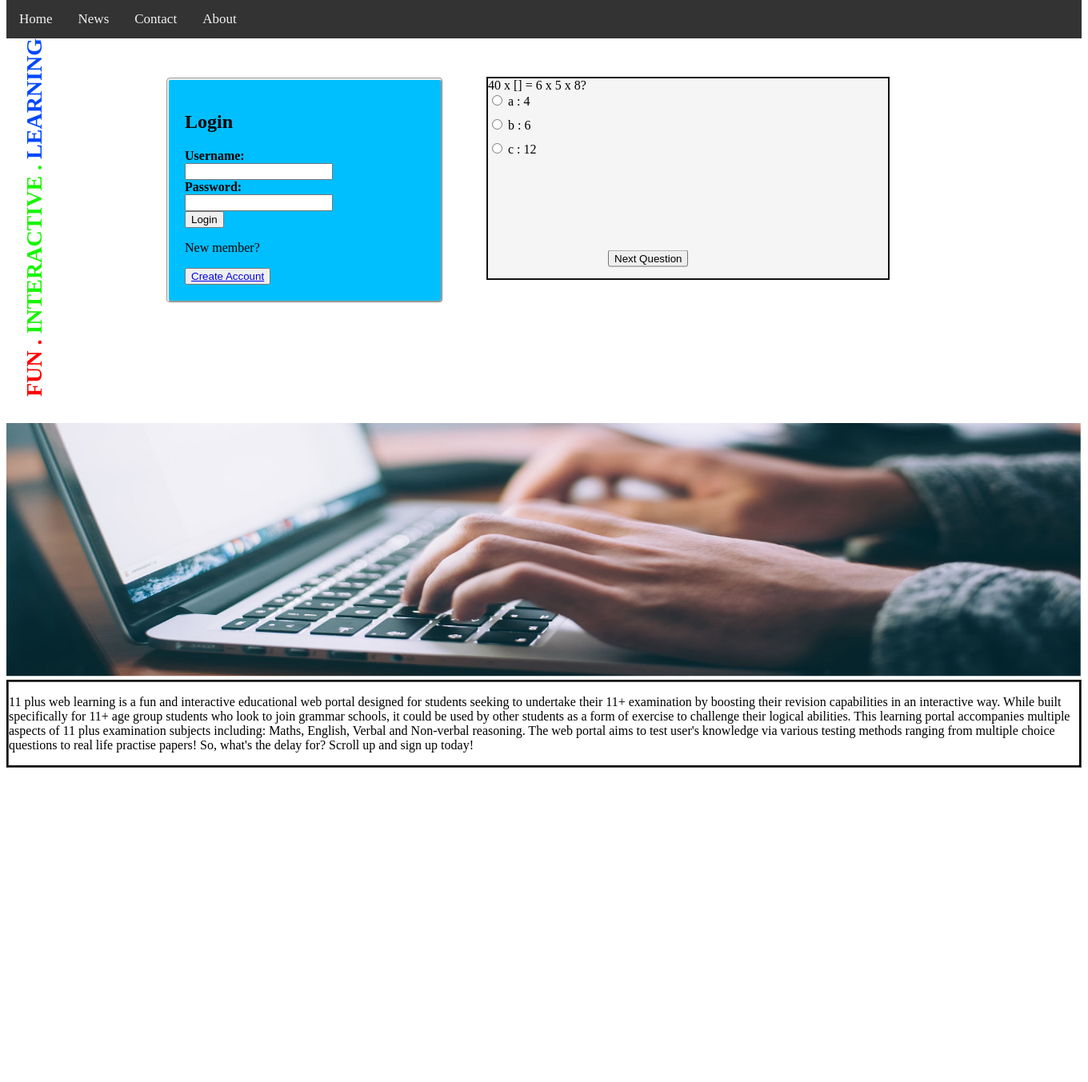
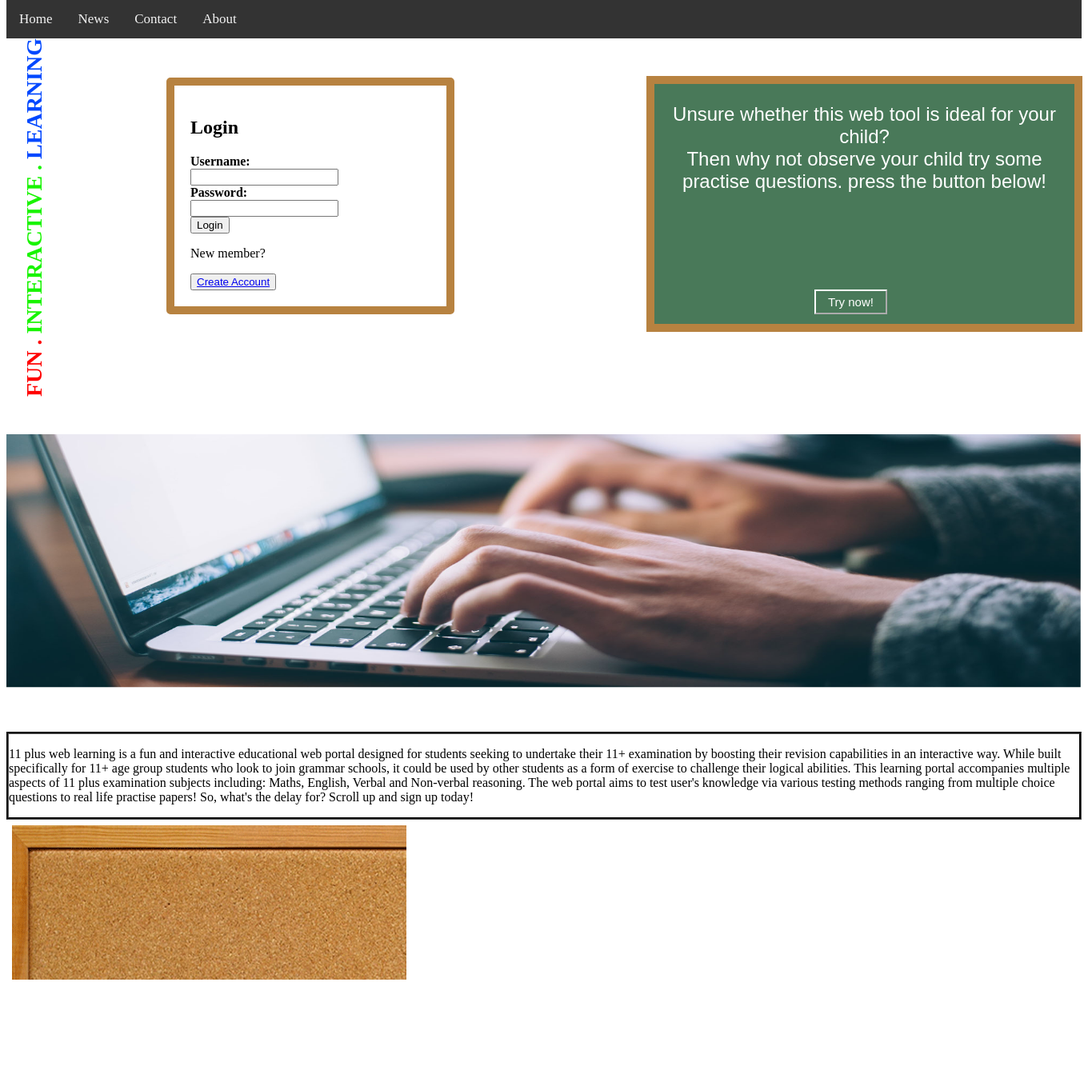
Before and after one commit to Kartik86/Website, a PHP site: page / in a window 1360 px wide. Shown: the part 99-1452 px from the top of the page at 80% size. Before the commit the page ends 1059 px from the top, so only its background shows below. Run offline with PHP 8.4, Linux system fonts and the light colour scheme.

Commit message:
Cork board design structure and completed trial q container

```diff
--- a/FYP-CSS.css
+++ b/FYP-CSS.css
@@ -11,8 +11,6 @@ body{
   margin: 0%;
   margin-top: 0%;
 }
-
-
 .topnav {
  overflow: hidden;
  background-color: #333;
@@ -75,14 +73,68 @@ h1.creative-text{
 /* border around login-form */
 .login-container {
  margin: auto;
-  margin-top: -400px;
-  margin-left: 200px;
+ margin-top: -400px;
+ margin-left: 200px;
  width: 300px;
  padding: 20px;
- background-color: #00BFFF;
  border-style: groove;
  border-radius: 5px;
+ border: #B78240 solid 10px;
 }
+
+.cork-board {
+    background: url(cork-board.gif) no-repeat;
+    width: 500px;
+    height: 200px;
+
+}
+
+
+/*
+.note {
+    width: 160px;
+    height: 160px;
+    box-shadow: 0 3px 6px rgba(0,0,0,.25);
+    -webkit-box-shadow: 0 3px 6px rgba(0,0,0,.25);
+    -moz-box-shadow: 0 3px 6px rgba(0,0,0,.25);
+    float: left;
+    margin: 8px;
+    border: 1px solid rgba(0,0,0,.25);
+}
+
+.sticky1 {
+    transform: rotate(-3.5deg);
+    -webkit-transform: rotate(-3.5deg);
+    -moz-transform: rotate(-3.5deg);
+    background-color: #CBFAFA;
+}
+
+div#frame a:nth-child(3n) .pin {
+    background-image: -moz-radial-gradient(45px 45px 45deg, circle cover, yellow 50%, black 100%);
+    background-image: -webkit-radial-gradient(45px 45px, circle cover, yellow, black);
+    background-image: radial-gradient(yellow 50%, black 100%);
+}
+*/
+
+/*Container storing the trial questions*/
+.quiz-box{
+  position: relative;
+  height: 300px;
+  background-color: #497959;
+  margin-top: -765px;
+  margin-left: 800px;
+  width: 525px;
+  border: #B78240 solid 10px;
+}
+
+/*Initial quiz container with text to whether try questions before signing up*/
+.slide{
+  text-align: center;
+  font-size: 24px;
+  font-family: chalkduster, fantasy;
+  color: #ffffff;
+}
+
 
 /*Homepage image banner sized image*/
 .home-image{
@@ -165,27 +217,46 @@ h1.creative-text{
   margin-bottom: 10px;
 }
 
-/* buttons for the trial questions*/
+
+/*Starting the quiz button*/
+.quiz_btn{
+  position: absolute;
+  top: 85%;
+  background-color: #497959;
+  border-color: #ffffff;
+  color: white;
+  padding: 5px 15px;
+  text-align: center;
+  text-decoration: none;
+  display: inline-block;
+  margin: 2px 1px;
+  cursor: pointer;
+  font-size: 15px;
+  font-family: chalkduster, fantasy;
+  color: #ffffff;
+}
+
+/*individual button properties on trial question*/
+#start{
+  margin-left:200px;
+}
+
+#previous{
+  margin-left:10px;
+}
+
 #next{
-  margin-left: 150px;
+  margin-left:220px;
+}
+
+#results{
+  margin-left:400px;
 }
 
 #submit{
-  margin-left: 150px;
+  margin-left: 220px;
 }
 
-#results{
-  margin-left: 350px;
-}
-
-/*Starting the quiz button*/
-.quiz_btn{
-  margin: 0;
-   position: absolute;
-   top: 90%;
-   -ms-transform: translateY(-50%);
-   transform: translateY(-50%);
-}
 
 .slide{
   position: absolute;
@@ -209,18 +280,7 @@ h1.creative-text{
   margin-top: -750px;
   margin-left: 600px;
   width: 500px;
-  border: 2px solid #111 ;
-}
-
-/*Initial quiz container with text to whether try questions before signing up*/
-.outer-container{
-  position: relative;
-  height: 250px;
-  margin-top: -750px;
-  margin-left: 600px;
-  width: 500px;
-  border: 2px solid #000 ;
-  border-color: #000000;
+  border: 2px solid #111;
 }
 
 /*Buttons for respective chapter topics when user is signed in*/
--- a/index.php
+++ b/index.php
@@ -7,7 +7,6 @@ session_start();
 <head><link rel="stylesheet" href="FYP-CSS.css"></head> <!--access to CSS style sheet-->
 <title>Home page</title>
 <body>
-
   <!--Header for the webisites landing page with title inside it-->
   <div class="header">
   <img src="logo.png" alt="11+logo" class="center">
@@ -19,7 +18,6 @@ session_start();
   <a href="#contact">Contact</a>
   <a href="#about">About</a>
 </div>
-
    <h1 class="creative-text"><span id="wrd-fun">FUN .</span>
      <span  id="wrd-interactive">INTERACTIVE .</span>
       <span id="wrd-learning">LEARNING </span>
@@ -114,68 +112,30 @@ if(isset($_POST['loginbtn']))
   <div class="home-image">
   <img src="home-image.png" alt="11+logo" class="home-image" width="1000" height="500">
 </div>
+<!-- Container for trial quiz before users sign in-->
+<div class="quiz-box">
+  <div id="quiz"></div>
+  <button class="quiz_btn" id="previous">Previous Question</button>
+  <button class="quiz_btn" id="next">Next Question</button>
+  <button class="quiz_btn" id="submit">Submit Quiz</button>
+  <input  type="button" class="quiz_btn" id="start" value="Try now!">
+  <div class="quiz_btn" id="results"></div>
+</div>
 
-
-<!-- overlay container text and button to
-<div class="outer-container">
-<button id="quiz_btn">Start</button>
-</div>
-<script type="text/javascript">
-    var button = document.getElementById('quiz_btn')
-    button.addEventListener('click',hideshow,false);
-
-    function hideshow() {
-        document.getElementById('hidden-div').style.display = 'block';
-        this.style.display = 'none'
-    }
-</script>
--->
-<!--
-<script type="text/javascript">
-    var button = document.getElementById('quiz_btn')
-    button.addEventListener('click',hideshow,false);
-
-    function hideshow() {
-        document.getElementById('hidden-div').style.display = 'block';
-        this.style.display = 'none'
-    }
-</script>
-
-<script type="text/javascript">
-  const startButton = document.getElementById('start-btn')
-  const container = document.getElementById('outer-container')
-  startButton.addEventListener('click', hide)
-  container.addEventListener('click', hide)
-
-  function hide() {
-    startButton.classList.add('hide')
-    container.classList.add('hide')
-  }
-</script>
--->
-
-<div class="quiz-container">
-  <div id="quiz"></div>
-<button class="quiz_btn" id="previous">Previous Question</button>
-<button class="quiz_btn" id="next">Next Question</button>
-<button class="quiz_btn" id="submit">Submit Quiz</button>
-<div class="quiz_btn" id="results"></div>
-</div>
+<!-- JS function to process the test, display test, process results-->
 <script>
-
 (function(){
   // Functions
   function buildQuiz(){
     // variable to store the HTML output
     const output = [];
-
+      output.push('<p class="slide">Unsure whether this web tool is ideal for your child?<br> Then why not observe your child try some practise questions. press the button below!</p>')
     // for each question...
     myQuestions.forEach(
       (currentQuestion, questionNumber) => {
 
         // variable to store the list of possible answers
         const answers = [];
-
         // and for each available answer...
         for(letter in currentQuestion.answers){
 
@@ -243,18 +203,27 @@ if(isset($_POST['loginbtn']))
     slides[n].classList.add('active-slide');
     currentSlide = n;
     if(currentSlide === 0){
+      nextButton.style.display = 'none';
       previousButton.style.display = 'none';
+      submitButton.style.display = 'none';
     }
-    else{
+
+    else if (currentSlide === 1) {
+      nextButton.style.display = 'inline-block';
+      startbtn.style.display = 'none';
+      previousButton.style.display = 'none';
+      submitButton.style.display = 'none';
+    }
+    else if (currentSlide === 2) {
       previousButton.style.display = 'inline-block';
-    }
-    if(currentSlide === slides.length-1){
-      nextButton.style.display = 'none';
-      submitButton.style.display = 'inline-block';
-    }
-    else{
       nextButton.style.display = 'inline-block';
       submitButton.style.display = 'none';
+    }
+
+    else {
+      previousButton.style.display = 'inline-block';
+      submitButton.style.display = 'inline-block';
+      nextButton.style.display = 'none';
     }
   }
 
@@ -262,17 +231,21 @@ if(isset($_POST['loginbtn']))
     showSlide(currentSlide + 1);
   }
 
+  function startQuiz() {
+    showSlide(currentSlide + 1);
+  }
   function showPreviousSlide() {
     showSlide(currentSlide - 1);
   }
 
   // Variables
+
   const quizContainer = document.getElementById('quiz');
   const resultsContainer = document.getElementById('results');
   const submitButton = document.getElementById('submit');
   const myQuestions = [
     {
-      question: "40 x [] = 6 x 5 x 8?",
+      question: "Q1. 40 x [] = 6 x 5 x 8?",
       answers: {
         a: "4",
         b: "6",
@@ -281,7 +254,7 @@ if(isset($_POST['loginbtn']))
       correctAnswer: "b"
     },
     {
-      question: "AIRCRAFT is to TRANSPORT as NEWSPAPER is to:",
+      question: "Q2. AIRCRAFT is to TRANSPORT as NEWSPAPER is to:",
       answers: {
         a: "typing",
         b: "publishing",
@@ -291,7 +264,7 @@ if(isset($_POST['loginbtn']))
       correctAnswer: "d"
     },
     {
-      question:"Which of these words is closest in meaning to the word dawdle" ,
+      question:"Q3. Which of these words is closest in meaning to the word dawdle" ,
       answers: {
         a: "push",
         b: "wake",
@@ -307,6 +280,7 @@ if(isset($_POST['loginbtn']))
   // Pagination
   const previousButton = document.getElementById("previous");
   const nextButton = document.getElementById("next");
+  const startbtn = document.getElementById("start")
   const slides = document.querySelectorAll(".slide");
   let currentSlide = 0;
 
@@ -317,6 +291,7 @@ if(isset($_POST['loginbtn']))
   submitButton.addEventListener('click', showResults);
   previousButton.addEventListener("click", showPreviousSlide);
   nextButton.addEventListener("click", showNextSlide);
+  startbtn.addEventListener("click", startQuiz)
 })();
 
 </script>
@@ -328,5 +303,14 @@ This learning portal accompanies multiple aspects of 11 plus examination subject
 So, what's the delay for?
 Scroll up and sign up today!</p>
 </div>
+
+<div class="cork-board">
+           <a class="note sticky1">
+               <div class='pin'></div>
+           </a>
+        </div>
+
+
+
 </body>
 </html>
--- a/regUsers.php
+++ b/regUsers.php
@@ -10,7 +10,8 @@ session_start();
 
   <!--Header for the websites landing page with title inside it-->
   <div class="header">
-    <img src="logo.png" alt="11+logo" class="left-img">
+
+    <img href="index.php" src="logo.png" alt="11+logo" class="left-img">
   </div>
 
   <!--English button linking to english page-->
```
Also changed, not shown: cork-board.gif (added), 1 other file.
